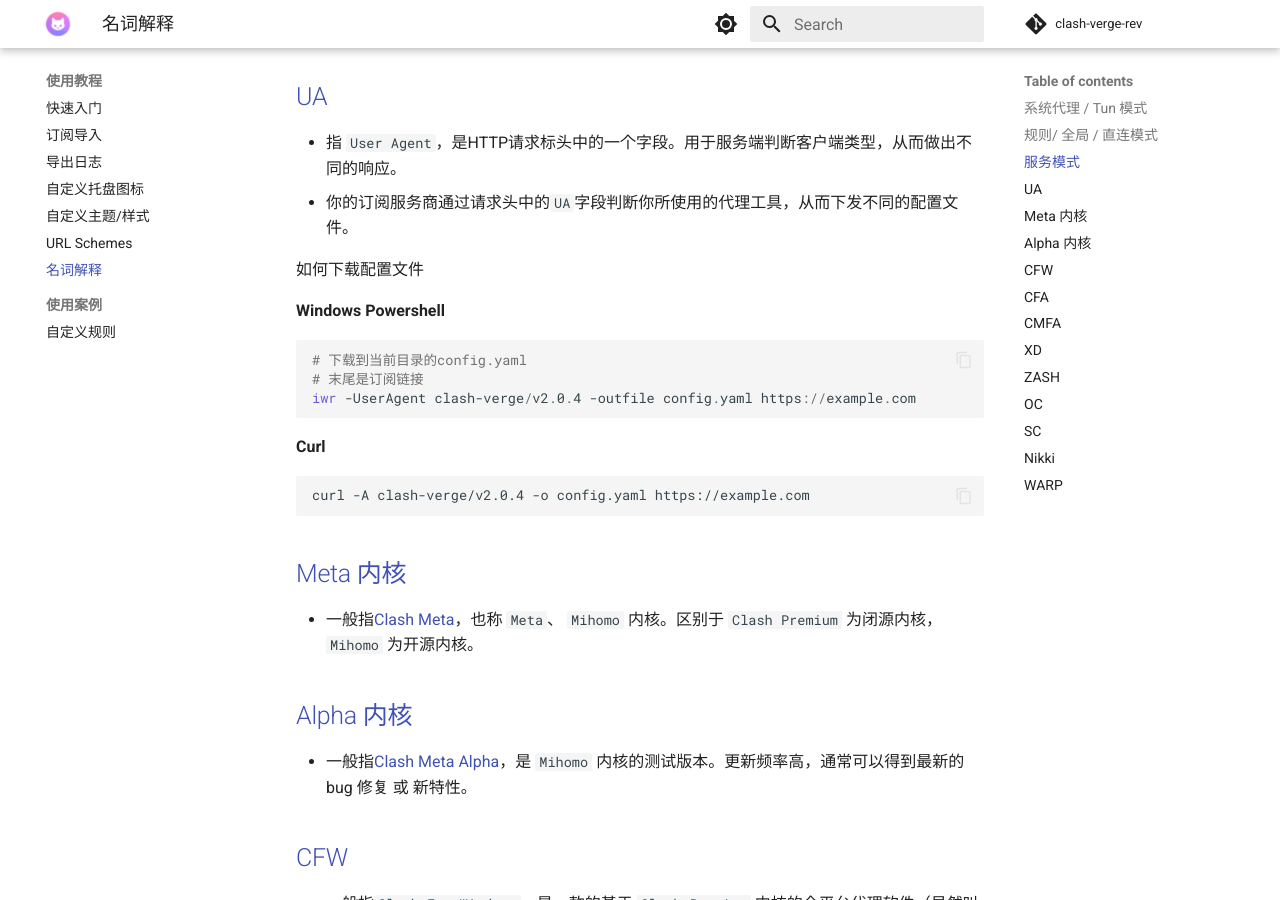
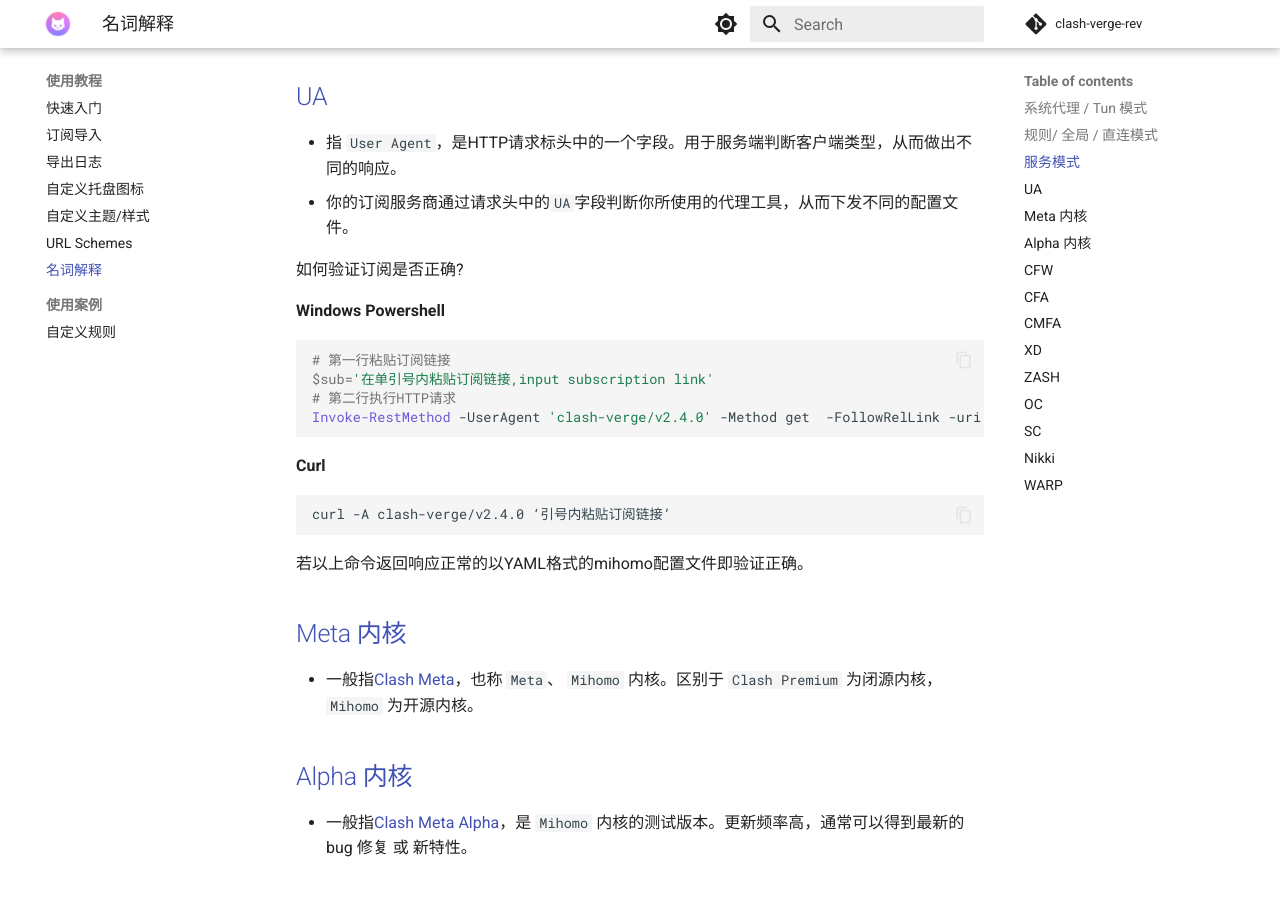
Before and after one commit to clash-verge-rev/clash-verge-rev.github.io, an MkDocs documentation site: the page built from docs/guide/term.md, in a window 1280 px wide and 900 px high, scrolled down 1375 px. Built offline with MkDocs 1.6.1 and Material for MkDocs 9.7.7, drawn with Linux system fonts in a browser that asks for light colours; comment, search, counter and statistics services are not loaded.

Commit message:
update sub check method

````diff
--- a/docs/guide/term.md
+++ b/docs/guide/term.md
@@ -30,20 +30,24 @@
 - 指 `User Agent`，是HTTP请求标头中的一个字段。用于服务端判断客户端类型，从而做出不同的响应。
 - 你的订阅服务商通过请求头中的`UA`字段判断你所使用的代理工具，从而下发不同的配置文件。
 
-如何下载配置文件
+如何验证订阅是否正确?
 
 **Windows Powershell**
+
 ```PowerShell
-# 下载到当前目录的config.yaml
-# 末尾是订阅链接
-iwr -UserAgent clash-verge/v2.0.4 -outfile config.yaml https://example.com
+# 第一行粘贴订阅链接
+$sub='在单引号内粘贴订阅链接,input subscription link'
+# 第二行执行HTTP请求
+Invoke-RestMethod -UserAgent 'clash-verge/v2.4.0' -Method get  -FollowRelLink -uri $sub
 ```
 
 **Curl**
 
 ```shell
-curl -A clash-verge/v2.0.4 -o config.yaml https://example.com
+curl -A clash-verge/v2.4.0 ‘引号内粘贴订阅链接’
 ```
+
+若以上命令返回响应正常的以YAML格式的mihomo配置文件即验证正确。
 
 ## Meta 内核
 
````
